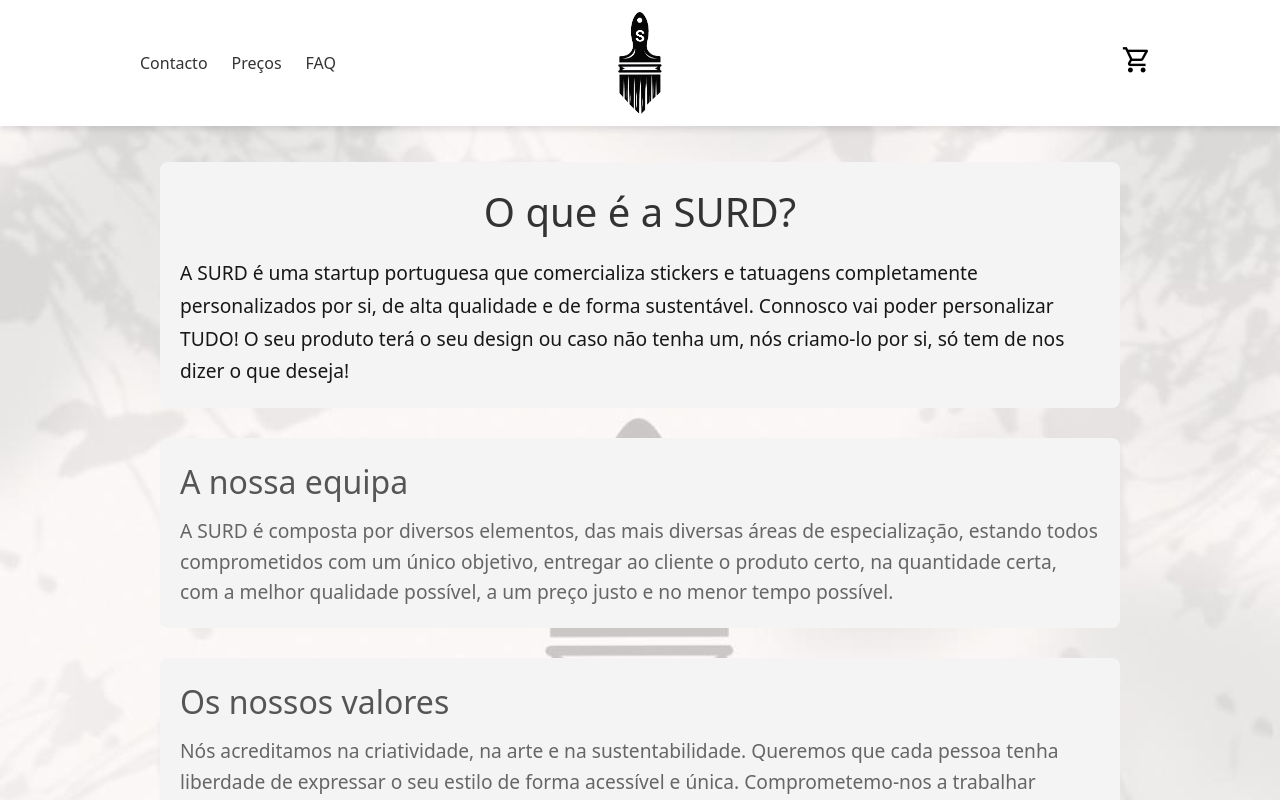
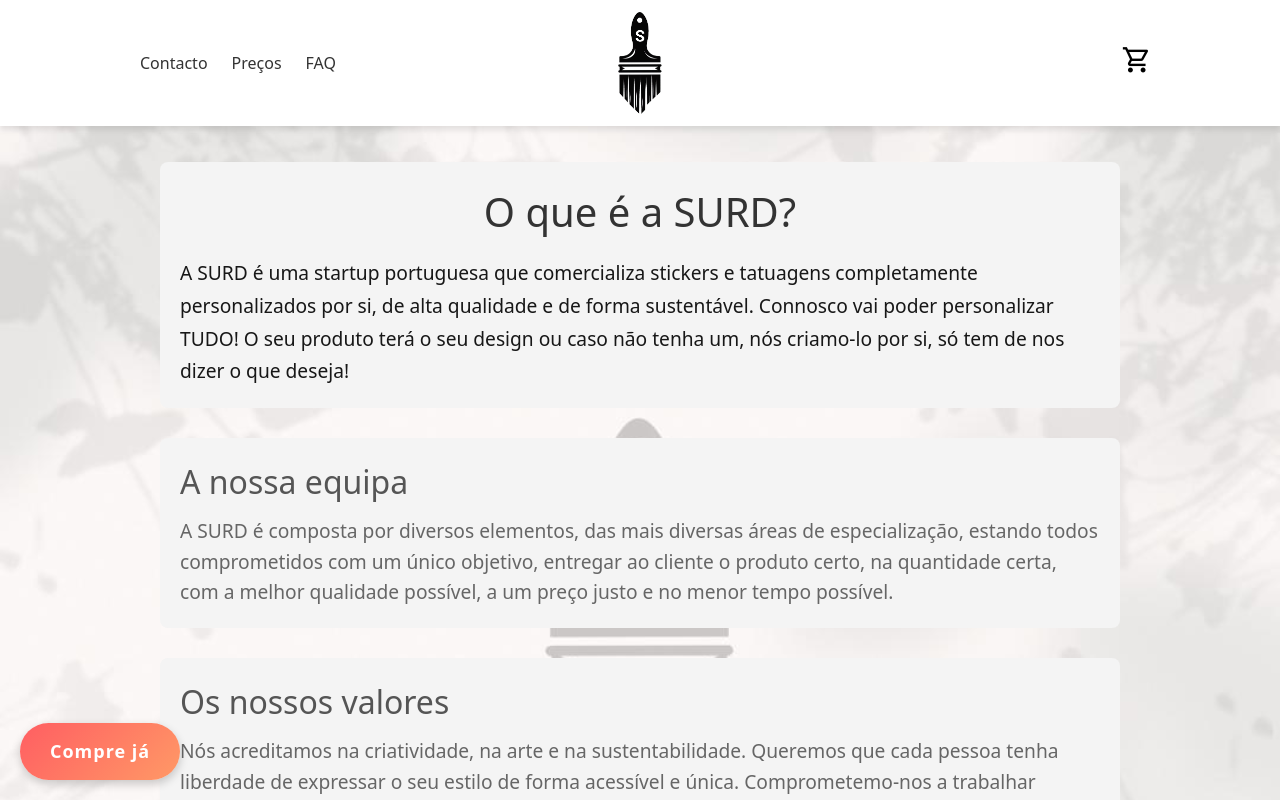
Before and after one commit to AurelioMiranda/surd, a Next.js app: page / in a window 1280 px wide. Shown: the top 800 px of the page. Built offline with nearby package versions, Linux system fonts and the light colour scheme.

Commit message:
Buy now icon first iteration
May not be ready to be deployed but its a good baseline.

```diff
--- /dev/null
+++ b/src/app/components/BuyNow.js
@@ -0,0 +1,19 @@
+// components/BuyNow.js
+'use client';
+
+import { usePathname } from 'next/navigation';
+import Link from 'next/link';
+
+export default function BuyNow() {
+  const pathname = usePathname();
+
+  return (
+    <>
+      {pathname !== '/payment' && (
+        <div className="buyNow">
+          <Link href="/payment">Compre já</Link>
+        </div>
+      )}
+    </>
+  );
+}
--- a/src/app/globals.css
+++ b/src/app/globals.css
@@ -67,6 +67,39 @@
 .socials a {
   margin: 0.5rem;
   padding: 1px;
+}
+
+.buyNow {
+  position: fixed;
+  left: 20px;
+  bottom: 20px;
+  padding: 15px 30px;
+  background: linear-gradient(135deg, #ff5e62, #ff9966);
+  border-radius: 50px;
+  box-shadow: 0 4px 10px rgba(0, 0, 0, 0.2);
+  transition: transform 0.3s ease, box-shadow 0.3s ease;
+  display: flex;
+  align-items: center;
+  justify-content: center;
+}
+
+.buyNow:hover {
+  transform: translateY(-5px);
+  box-shadow: 0 6px 15px rgba(0, 0, 0, 0.3);
+  cursor: pointer;
+}
+
+.buyNow a {
+  color: white;
+  font-size: 18px;
+  font-weight: bold;
+  text-decoration: none;
+  letter-spacing: 1px;
+  transition: color 0.3s ease;
+}
+
+.buyNow a:hover {
+  color: #fff5f5;
 }
 
 .footer-bottom {
--- a/src/app/layout.js
+++ b/src/app/layout.js
@@ -1,5 +1,6 @@
 // app/layout.js
 import Navbar from './/components/Navbar'
+import BuyNow from './/components/BuyNow'
 import Link from 'next/link'
 import "./globals.css";
 
@@ -15,6 +16,7 @@
         <link rel="stylesheet" href="https://fonts.googleapis.com/css2?family=Material+Symbols+Outlined:opsz,wght,FILL,GRAD@24,200,0,0" />
         <Navbar />
         {children}
+        <BuyNow />
         <footer>
           <div className='footer-top'>
             <div className='footer-top-container'>
@@ -83,7 +85,7 @@
                 </div>
               </div>
               <div className='footer-banner-credits'>
-                <div style={{color: 'white'}}>
+                <div style={{ color: 'white' }}>
                   buy our stickers :)
                 </div>
                 <div style={{ fontSize: '0.9rem' }}>
```
